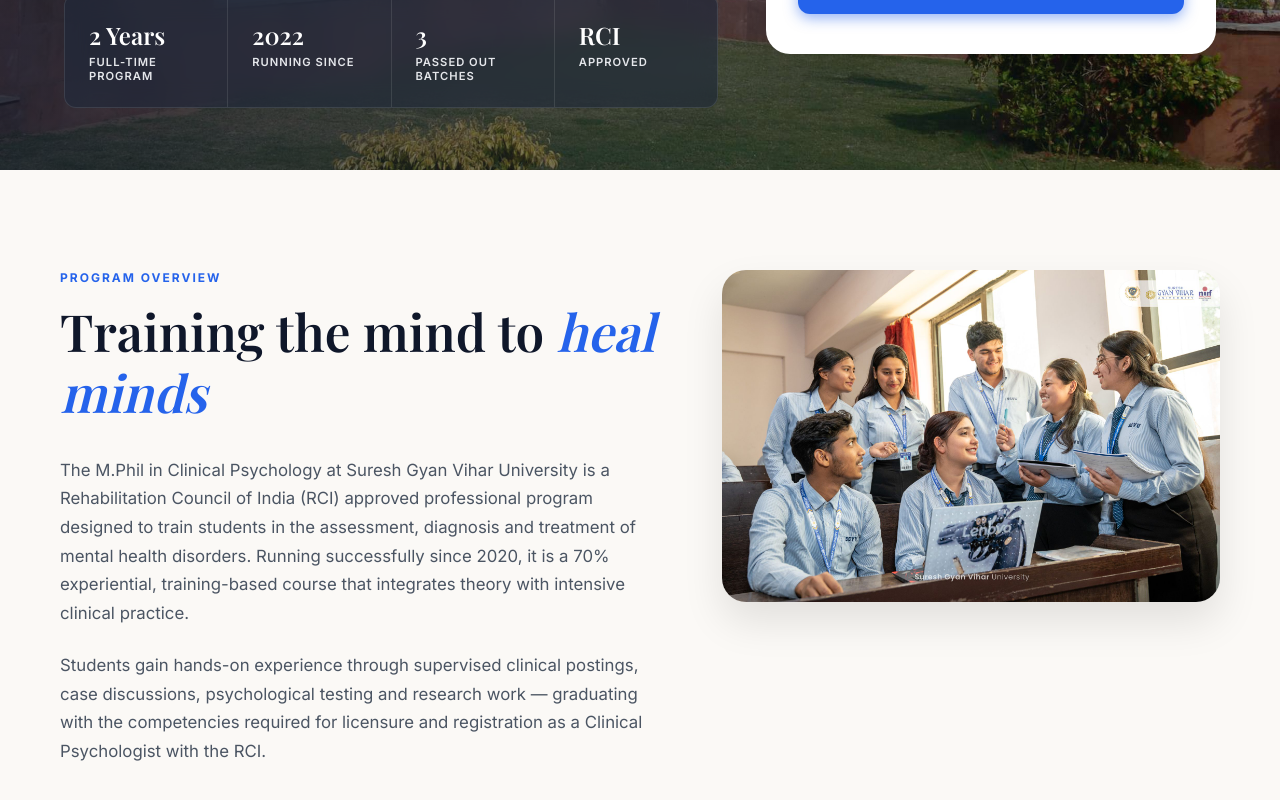
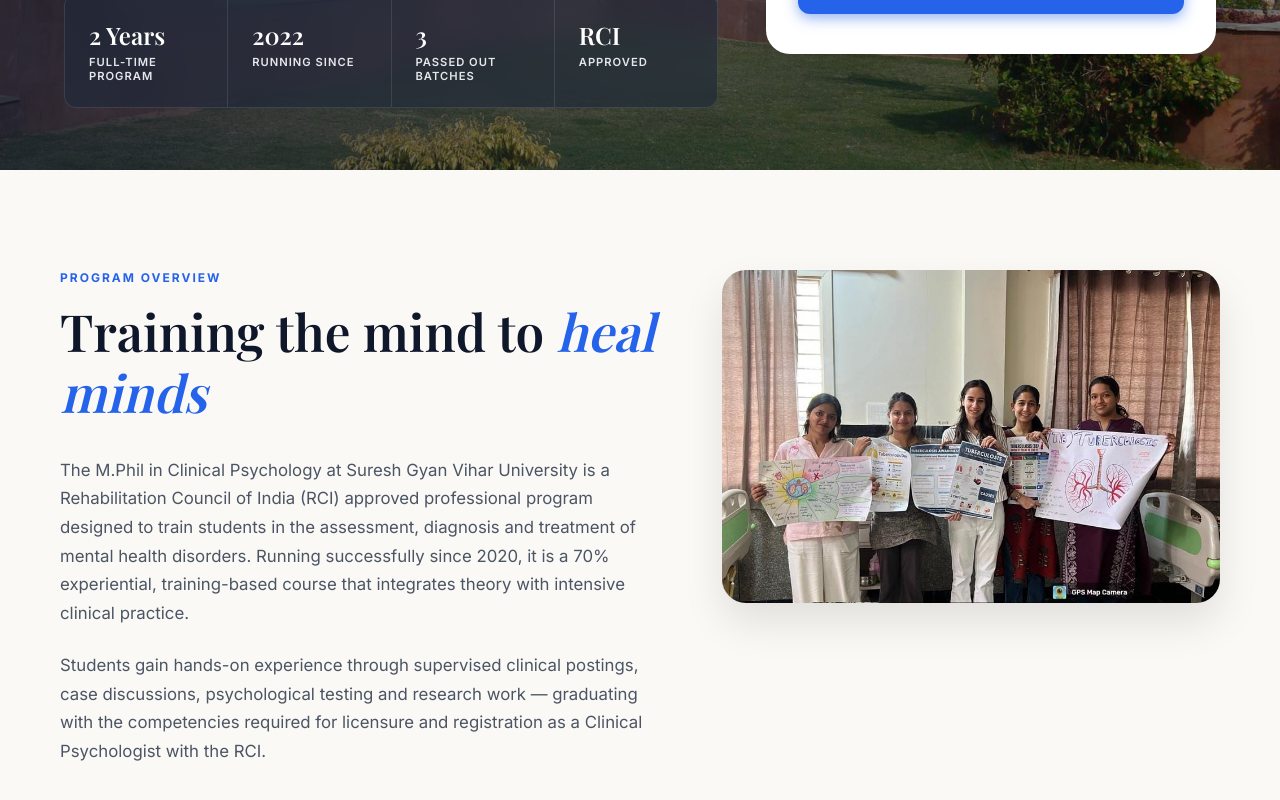
Before and after one commit to Dewanshu-Singh/MPhil_ClinicalPsycology, a React (Vite) app: page / in a window 1280 px wide. Shown: the part 630-1430 px from the top of the page. Built offline with nearby package versions, Linux system fonts and the light colour scheme; a web font is replaced by a local one.

Commit message:
update overview image to image1

```diff
--- a/src/components/Overview.jsx
+++ b/src/components/Overview.jsx
@@ -117,7 +117,7 @@ const Overview = () => {
             style={{ flex: '1 1 400px', display: 'flex', flexDirection: 'column', gap: '24px', alignItems: 'center' }}
           >
             <img
-              src="/DSC00693.jpg"
+              src="/image1.jpeg"
               alt="Students studying"
               style={{
                 width: '100%',
```
Also changed, not shown: public/image1.jpeg (added).
